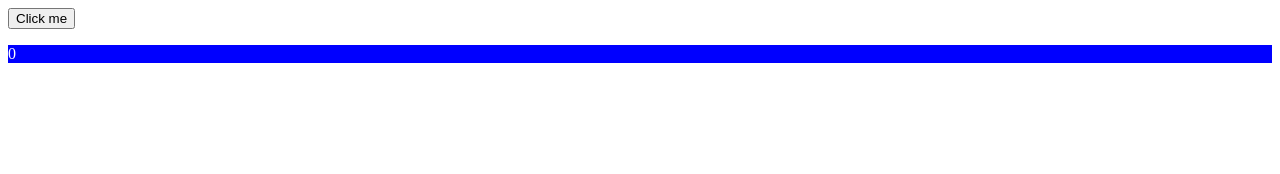
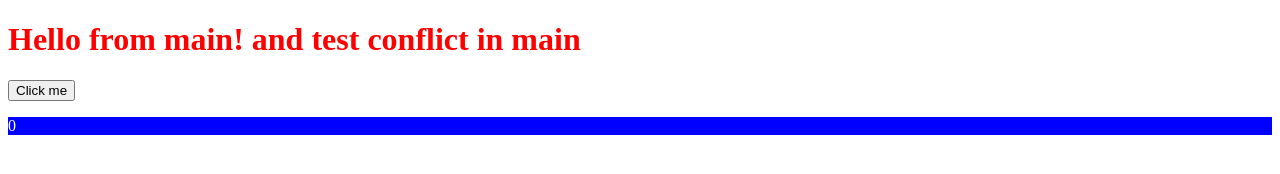
Before and after one commit to mahmoudadel810/jsCounter, a plain HTML site: page index.html in a window 1280 px wide. Drawn offline with Linux system fonts and the light colour scheme.

Commit message:
Updated index.html in main test conflict

```diff
--- a/index.html
+++ b/index.html
@@ -7,6 +7,8 @@
     <title>My Project edit title </title>
 </head>
 <body>
+    <h1>Hello from main! and test conflict in main</h1>
+
 
     <button id="counter-btn">Click me</button>
     <p id="counter">0</p>
```
